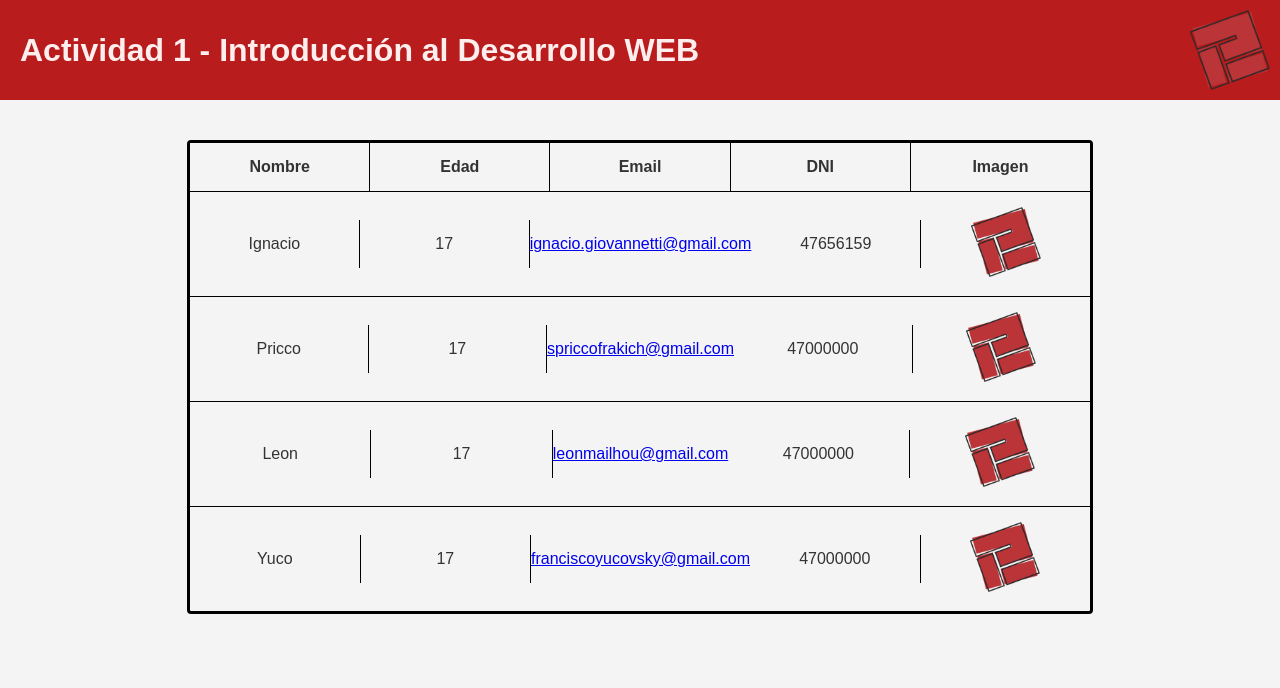
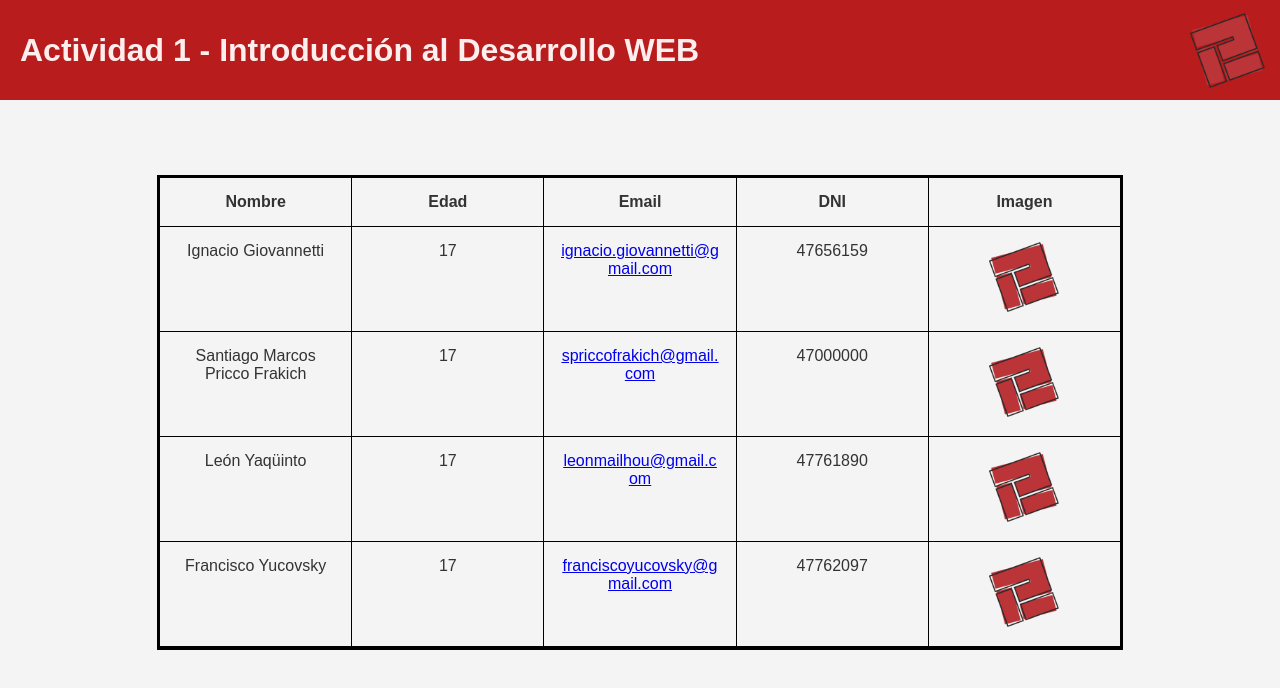
Before and after one commit to yucovsky/Desarrollo-WEB, a plain HTML site: page index.html in a window 1280 px wide. Drawn offline with Linux system fonts and the light colour scheme.

```diff
--- a/Desarrollo-WEB/styles.css
+++ /dev/null
@@ -1,90 +0,0 @@
-body {
-    font-family: Arial, sans-serif;
-    margin: 0;
-    padding: 0;
-    background-color: #f4f4f4;
-    color: #333;
-}
-
-header {
-    background-color: #B91C1C;
-    color: #ffeeee;
-    display: flex;
-    justify-content: space-between;
-    align-items: center;
-    padding: 10px;
-    height: 100px;
-    box-sizing: border-box;
-}
-
-header h1 {
-    margin: 10px;
-}
-
-.logo {
-    width: 80px;
-    height: 80px;
-}
-
-.image {
-    width: 70px;
-    height: 70px;
-    transition: filter 0.6s ease;
-}
-
-.image:hover {
-    filter: grayscale(100%);
-}
-
-.tabla {
-    display: flex;
-    flex-direction: column;
-    width: 75%;
-    margin: 75px auto;
-    border: 3px solid #000000;
-    overflow: hidden;
-}
-
-.fila {
-    display: flex;
-    flex-direction: row;
-}
-
-.fila.header {
-    background-color: #f4f4f4;
-    font-weight: bold;
-}
-
-.celda {
-    flex: 1;
-    padding: 15px;
-    border-bottom: 1.5px solid #000000;
-    border-right: 1.5px solid #000000;
-    text-align: center;
-    min-width: 50px;
-}
-
-.fila:last-childcelda {
-    border-bottom: none;
-}
-
-.celda:last-child {
-    border-right: none;
-}
-
-.celda img {
-    width: 100px;
-    height: auto;
-}
-
-.correo {
-    font-family: Arial, sans-serif;
-    font-size: 16px;
-    color: #0000EE;
-    text-decoration: underline;
-    cursor: pointer;
-}
-
-.correo:hover {
-    color: #551A8B;
-}
--- a/index.html
+++ b/index.html
@@ -11,12 +11,11 @@
         <h1>Actividad 1 - Introducción al Desarrollo WEB</h1>
         <div class="logo">
             <a href="https://ips.edu.ar" target="_blank">
-                <img src="logotipo.png" class="logo">
+                <img src="logotipo.png" class="logo" alt="Logotipo">
             </a>
         </div>
     </header>
     <div class="tabla">
-
         <div class="fila header">
             <div class="celda">Nombre</div>
             <div class="celda">Edad</div>
@@ -24,55 +23,50 @@
             <div class="celda">DNI</div>
             <div class="celda">Imagen</div>
         </div>
-
         <div class="fila">
-            <div class="celda">Ignacio</div>
+            <div class="celda">Ignacio Giovannetti</div>
             <div class="celda">17</div>
-            <div class="celda.correo">
+            <div class="celda correo">
                 <a href="mailto:ignacio.giovannetti@gmail.com" class="correo">
                     ignacio.giovannetti@gmail.com
                 </a>
             </div>
             <div class="celda">47656159</div>
-            <div class="celda"><img src="logotipo.png" class="image"></div>
+            <div class="celda"><img src="logotipo.png" class="image" alt="Imagen"></div>
         </div>
-
         <div class="fila">
-            <div class="celda">Pricco</div>
+            <div class="celda">Santiago Marcos Pricco Frakich</div>
             <div class="celda">17</div>
-            <div class="celda.correo">
+            <div class="celda correo">
                 <a href="mailto:spriccofrakich@gmail.com" class="correo">
                     spriccofrakich@gmail.com
                 </a>
             </div>
             <div class="celda">47000000</div>
-            <div class="celda"><img src="logotipo.png" class="image"></div>
+            <div class="celda"><img src="logotipo.png" class="image" alt="Imagen"></div>
         </div>
-
         <div class="fila">
-            <div class="celda">Leon</div>
+            <div class="celda">León Yaqüinto</div>
             <div class="celda">17</div>
-            <div class="celda.correo">
+            <div class="celda correo">
                 <a href="mailto:leonmailhou@gmail.com" class="correo">
                     leonmailhou@gmail.com
                 </a>
             </div>
-            <div class="celda">47000000</div>
-            <div class="celda"><img src="logotipo.png" class="image"></div>
+            <div class="celda">47761890</div>
+            <div class="celda"><img src="logotipo.png" class="image" alt="Imagen"></div>
         </div>
-
         <div class="fila">
-            <div class="celda">Yuco</div>
+            <div class="celda">Francisco Yucovsky</div>
             <div class="celda">17</div>
-            <div class="celda.correo">
+            <div class="celda correo">
                 <a href="mailto:franciscoyucovsky@gmail.com" class="correo">
                     franciscoyucovsky@gmail.com
                 </a>
             </div>
-            <div class="celda">47000000</div>
-            <div class="celda"><img src="logotipo.png" class="image"></div>
+            <div class="celda">47762097</div>
+            <div class="celda"><img src="logotipo.png" class="image" alt="Imagen"></div>
         </div>
-
     </div>
 </body>
 </html>
--- a/styles.css
+++ b/styles.css
@@ -22,10 +22,17 @@ header h1 {
 }
 
 .logo {
-    width: 80px;
-    height: 80px;
+    width: 75px;
+    height: 75px;
+    padding-right: 5px ;
 
 }
+
+.logo:hover{
+    animation: vibracion 0.3s ease-in-out;
+    animation-iteration-count: 3;
+}
+
 .image {
     width: 70px;
     height: 70px;
@@ -39,18 +46,16 @@ header h1 {
 .tabla {
     display: flex;
     flex-direction: column;
+    width: 75%;
+    margin: 75px auto;
     border: 3px solid #000000;
-    border-radius: 4px;
-    width: 100%;
-    max-width: 900px;
-    margin: 0 auto;
-    margin-top: 40px;
+    overflow: hidden;
+    table-layout: fixed;
 }
 
 .fila {
     display: flex;
-    border-bottom: 1.5px solid #000000;
-    align-items: center;
+    flex-direction: row;
 }
 
 .fila.header {
@@ -61,16 +66,15 @@ header h1 {
 .celda {
     flex: 1;
     padding: 15px;
+    border-bottom: 1.5px solid #000000;
+    border-right: 1.5px solid #000000;
     text-align: center;
-
+    min-width: 10px;
+    overflow-wrap: break-word;
 }
 
 .fila:last-child {
     border-bottom: none;
-}
-
-.celda {
-    border-right: 1.5px solid #000000;
 }
 
 .celda:last-child {
@@ -78,13 +82,25 @@ header h1 {
 }
 
 .correo {
-    font-family: Arial, sans-serif; /* Estilo de fuente opcional */
-    font-size: 16px; /* Tamaño de fuente opcional */
-    color: #0000EE; /* Color azul típico de enlaces */
-    text-decoration: underline; /* Subrayado */
-    cursor: pointer; /* Cambia el cursor a una mano cuando se pasa sobre el texto */
+    font-family: Arial, sans-serif;
+    font-size: 16px;
+    color: #0000EE;
+    text-decoration: underline;
+    cursor: pointer;
 }
 
 .correo:hover {
-    color: #551A8B; /* Color más oscuro para el efecto hover */
+    color: #551A8B;
 }
+
+@keyframes vibracion {
+    0%, 100% {
+        transform: translateX(0);
+    }
+    20%, 60% {
+        transform: translateX(-3px);
+    }
+    40%, 80% {
+        transform: translateX(3px);
+    }
+}
```
Also changed, not shown: Desarrollo-WEB/index.html (deleted, +0 -72 lines), Desarrollo-WEB/logotipo.png (deleted).
